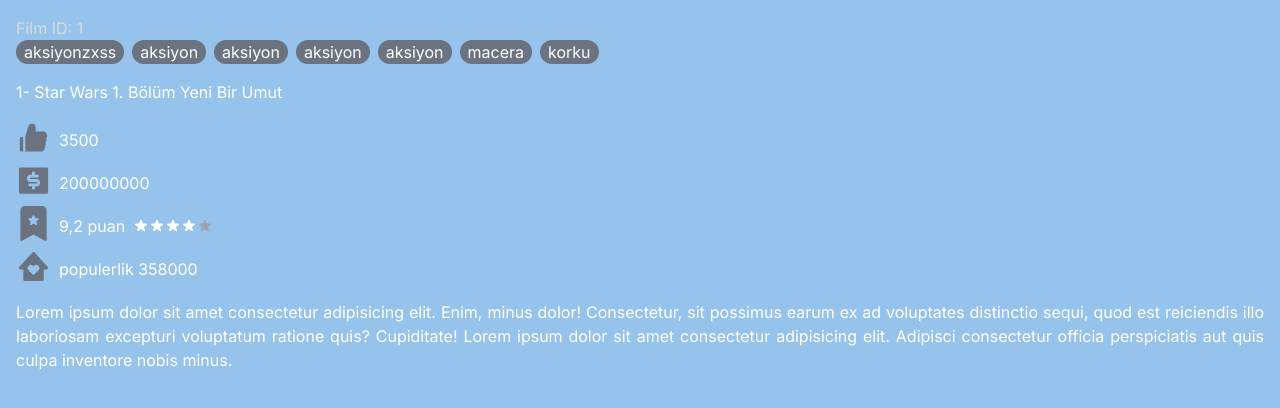
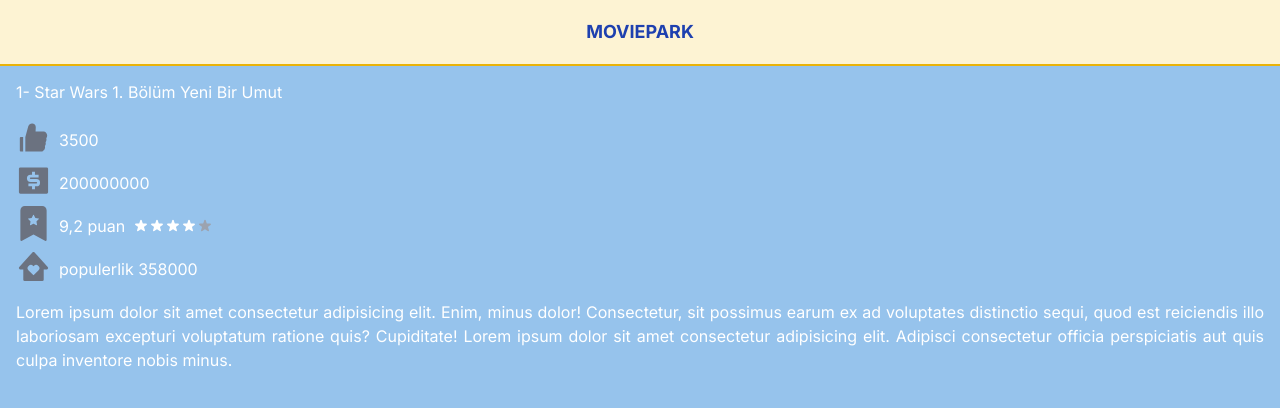
Before and after one commit to Vildan1/movie, a Next.js app: page /1 in a window 1280 px wide. Shown: the top 408 px of the page. Built offline with nearby package versions, Linux system fonts and the light colour scheme.

Commit message:
[NEW] navbar add

```diff
--- /dev/null
+++ b/app/components/Navbar.tsx
@@ -0,0 +1,61 @@
+"use client";
+import React, { useState, useRef } from "react";
+import { AiOutlineLeft } from "react-icons/ai";
+const Navbar = () => {
+  const stateArray = Array.from({ length: 1000 }, () => ({
+    id: Math.floor(Math.random() * 1000),
+  }));
+  const [movies, setMovies] = useState(stateArray);
+
+  const [screen, setScreen] = useState(false);
+  const toggleScreen = () => {
+    setScreen(!screen);
+  };
+
+  const navRef = React.useRef(null);
+  return (
+    <div className="relative">
+      <nav className="bg-[#fdf3d3] fixed top-0 left-0 right-0 ">
+        {screen ? (
+          <div>
+            <div className=" mx-auto ">
+              <div
+                className="flex items-center justify-startß h-16 text-blue-700 "
+                onClick={toggleScreen}
+              >
+                <AiOutlineLeft size={30}> </AiOutlineLeft>
+              </div>
+              <div className="border-t-2 border-blue-500"></div>
+            </div>
+            <div className="flex flex-col items-center h-screen overflow-y-scroll bg-white">
+              {movies.map((movie) => (
+                <a>{movie.id}</a>
+              ))}
+            </div>
+          </div>
+        ) : (
+          <div className=" mx-auto ">
+            <div className="flex items-center justify-center h-16">
+              <div className="flex items-center">
+                <div className="">
+                  <div className=" flex items-center ">
+                    <a
+                      href="#home"
+                      className="text-blue-800 font-bold px-3 py-2 rounded-md text-lg font-large"
+                      onClick={() => setScreen(!screen)}
+                    >
+                      MOVIEPARK
+                    </a>
+                  </div>
+                </div>
+              </div>
+            </div>
+            <div className="border-t-2 border-yellow-500"></div>
+          </div>
+        )}
+      </nav>
+    </div>
+  );
+};
+
+export default Navbar;
--- a/app/layout.tsx
+++ b/app/layout.tsx
@@ -1,22 +1,24 @@
-import './globals.css'
-import type { Metadata } from 'next'
-import { Inter } from 'next/font/google'
+import "./globals.css";
+import type { Metadata } from "next";
+import { Inter } from "next/font/google";
+import Navbar from "./components/Navbar";
 
-const inter = Inter({ subsets: ['latin'] })
+const inter = Inter({ subsets: ["latin"] });
 
 export const metadata: Metadata = {
-  title: 'Create Next App',
-  description: 'Generated by create next app',
-}
+  title: "Create Next App",
+  description: "Generated by create next app",
+};
 
 export default function RootLayout({
   children,
 }: {
-  children: React.ReactNode
+  children: React.ReactNode;
 }) {
   return (
     <html lang="en">
+      <Navbar />
       <body className={inter.className}>{children}</body>
     </html>
-  )
+  );
 }
```
